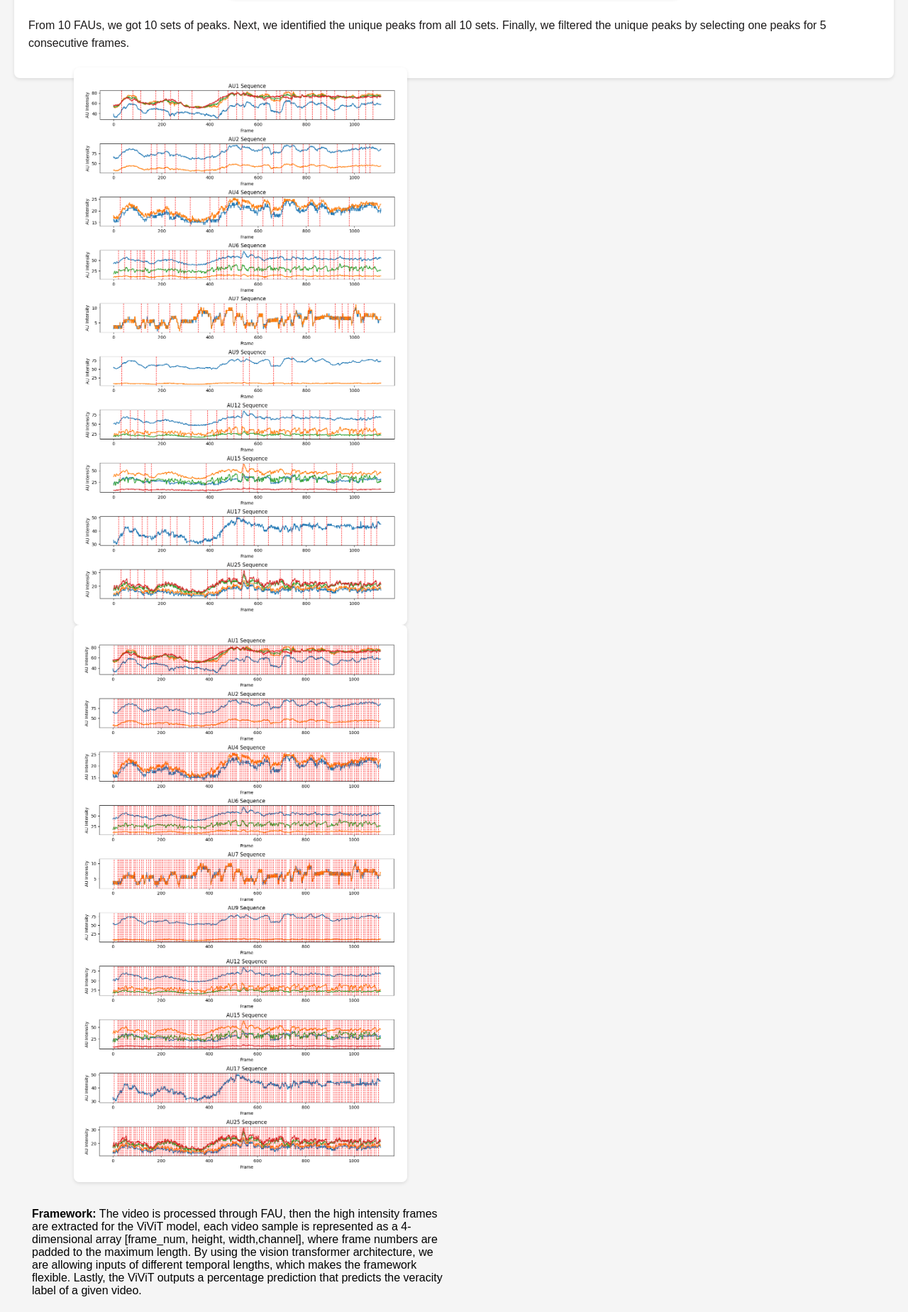
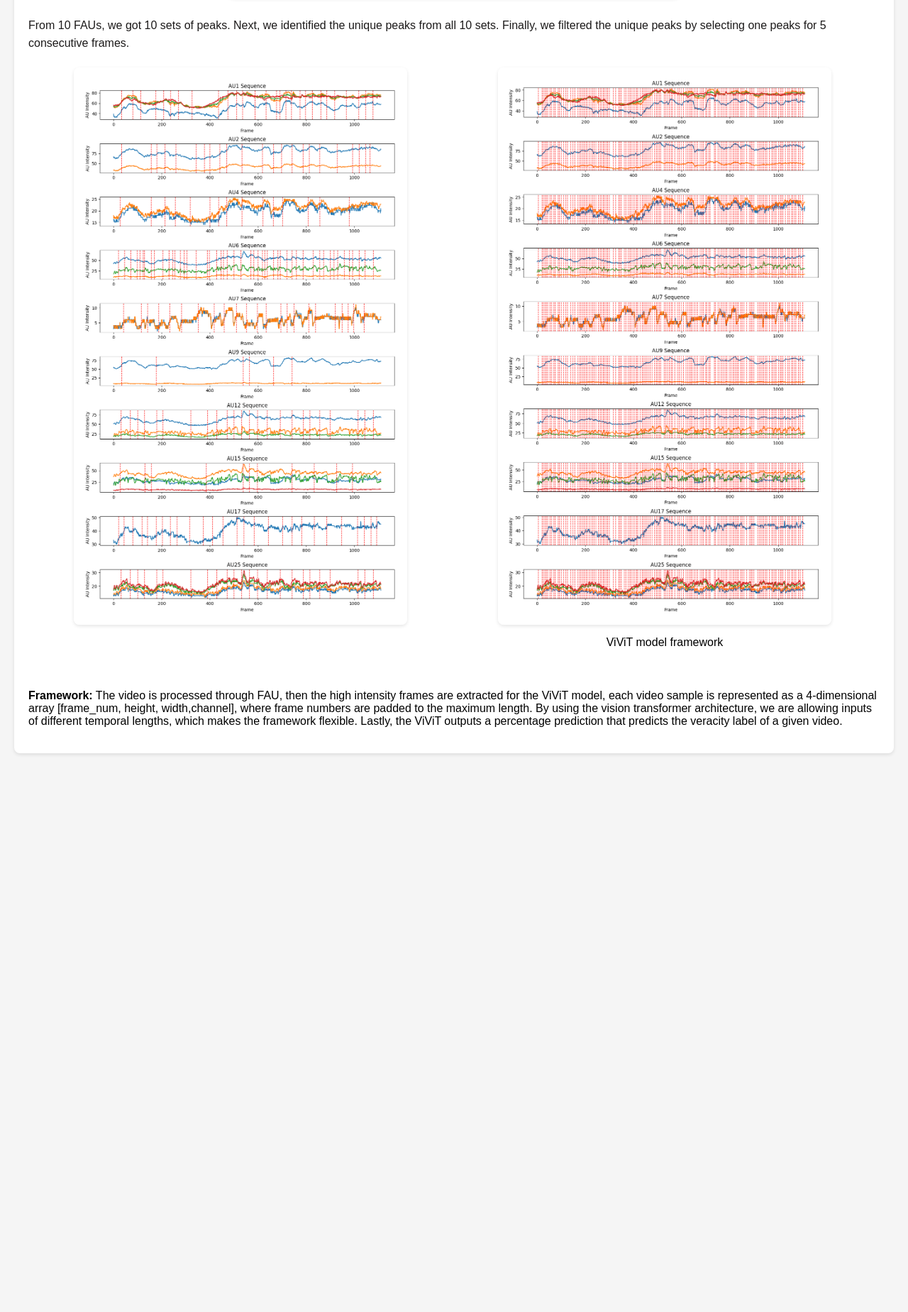
Before and after one commit to PsyDak-Meng/ViViT_Lie_Detector, a plain HTML site: page index.html in a window 1280 px wide. Shown: the part 3630-5478 px from the top of the page at 71% size. After the commit the page ends 4711 px from the top, so only its background shows below. Drawn offline with Linux system fonts and the light colour scheme.

Commit message:
Update index.html

```diff
--- a/index.html
+++ b/index.html
@@ -178,10 +178,15 @@
             <br>Here is how FAU based frame sampling works. At first, "get_frontal_face_detector" function from the dlib library was utilized to detect faces in the frames. Then "shape_predictor_68_face_landmarks" was applied as a predictor to identify 68 points along the contour of the face (Figure 3). Using these landmarks, 10 facial action units such as inner brow raiser, outer brow raiser, brow lowerer, cheek raiser, eye lid tightener, nose wrinkler lip corner puller, lip corner depressor, and lip part were calculated to track facial actions.A signal was obtained for each FAU. The "find_peaks_cwt" function from the scipy.signal library was used to detect peaks.
             <img src="web_data/FAU_detection.png">
             <br>From 10 FAUs, we got 10 sets of peaks. Next, we identified the unique peaks from all 10 sets. Finally, we filtered the unique peaks by selecting one peaks for 5 consecutive frames.
-            <div class="column">
-                <img src="web_data/Per_FAU_unique_peaks.png">
-                <img src="web_data/All_unique_peaks.png">
-            <div>
+            <div class="row">
+                <div class="column">
+                    <img src="web_data/Per_FAU_unique_peaks.png" alt="FRAMEWORK" id="Per_FAU_unique_peaks">
+                </div>
+                <div class="column">
+                    <img src="web_data/All_unique_peaks.png" alt="All_unique_peaks" >
+                    <p><center>ViViT model framework</center></p>
+                </div>
+            </div>
             <br><br><b>Framework:</b> The video is processed through FAU, then the high intensity frames are extracted for the ViViT model, each video sample is represented as a 4-dimensional array [frame_num, height, width,channel], where frame numbers are padded to the maximum length. By using the vision transformer architecture, we are allowing inputs of different temporal lengths, which makes the framework flexible. Lastly, the ViViT outputs a percentage prediction that predicts the veracity label of  a given video.
             </p>
     </section>
```
